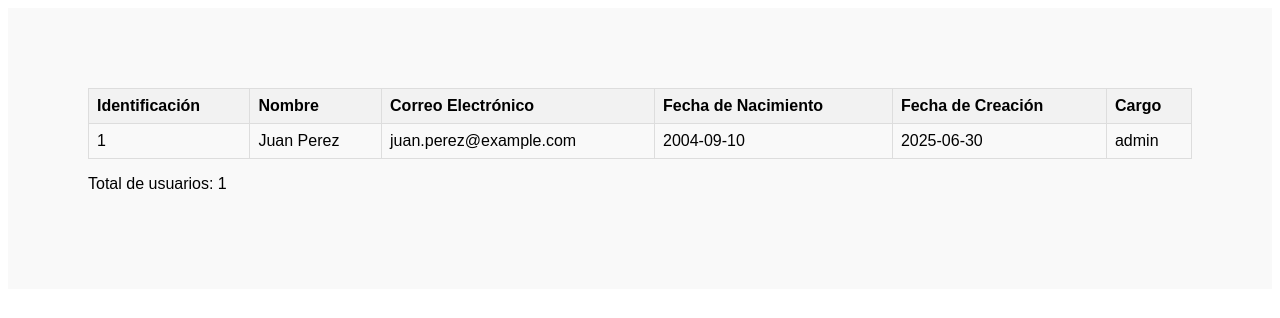
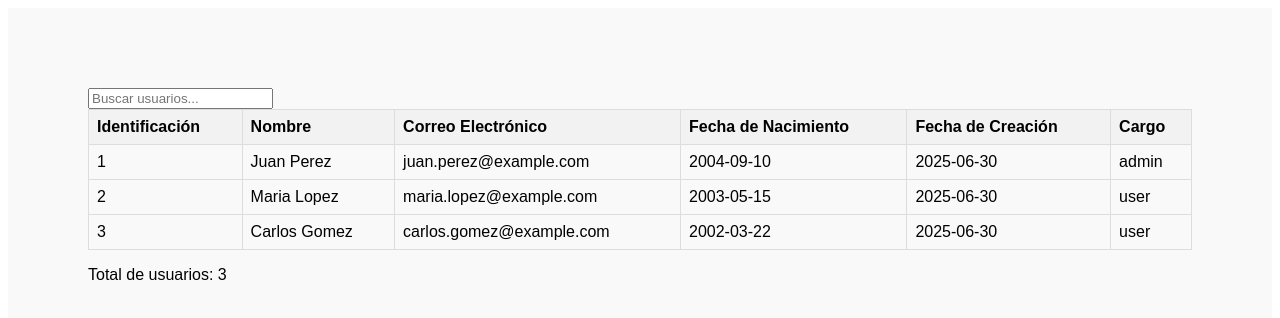
Before and after one commit to YurleisZg/Prueba_Tecnica_STD, a Vue app: page / in a window 1280 px wide. Shown: the top 318 px of the page. Built offline with nearby package versions, Linux system fonts and the light colour scheme.

Commit message:
✨ feat: Add search functionality for users in TableComponent

```diff
--- a/src/components/TableComponent.vue
+++ b/src/components/TableComponent.vue
@@ -1,5 +1,6 @@
 <template>
     <div class="scoped">
+        <input  v-model="search" placeholder="Buscar usuarios..." />
         <table>
         <thead>
             <tr>
@@ -28,14 +29,14 @@
 </template>
 
 <script lang="ts" setup>
-import { ref, onMounted } from 'vue';
+import { ref, onMounted, watch } from 'vue';
 import type { User } from '../models/user';
 import { getUsers } from '../services/userService';
 
 const users = ref<User[]>([]);
-
 const sortField = ref<string>('');
 const ascending = ref<boolean>(true);
+const search = ref('');
 
 const sortBy = (field: string) => {
     if (sortField.value === field) {
@@ -54,6 +55,14 @@ const sortBy = (field: string) => {
             : aValue < bValue ? 1 : -1;
     });
 };
+
+const allUsers = getUsers();
+
+watch(search, val => {
+    users.value = allUsers.filter(user =>
+        user.name.toLowerCase().includes(val.toLowerCase())
+    );
+})
 
 onMounted(() =>{
     users.value = getUsers();
--- a/src/data/users.json
+++ b/src/data/users.json
@@ -6,5 +6,21 @@
         "birthDate": "2004-09-10",
         "createdAt": "2025-06-30",
         "role": "admin"
+    },
+    {
+        "id": 2,
+        "name": "Maria Lopez",
+        "email": "maria.lopez@example.com",
+        "birthDate": "2003-05-15",
+        "createdAt": "2025-06-30",
+        "role": "user"
+    },
+    {
+        "id": 3,
+        "name": "Carlos Gomez",
+        "email": "carlos.gomez@example.com",
+        "birthDate": "2002-03-22",
+        "createdAt": "2025-06-30",
+        "role": "user"
     }
 ]
```
